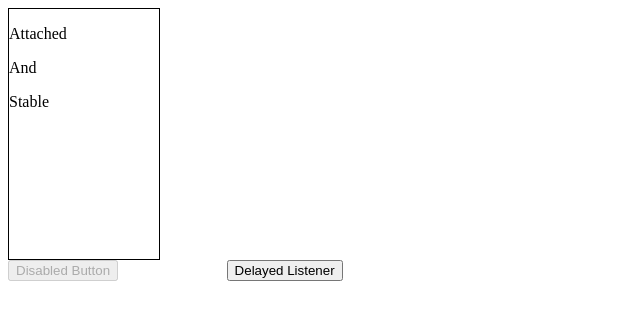
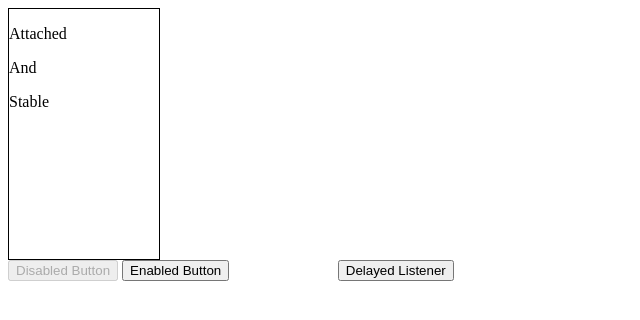
Before and after one commit to pwilliamsmatterway/actionability-helper-test-html, a plain HTML site: page index.html in a window 1280 px wide. Shown: the whole page, without its empty margins (0-640 px from the left). Drawn offline with Linux system fonts and the light colour scheme.

Commit message:
add enabled button

```diff
--- a/index.html
+++ b/index.html
@@ -14,6 +14,7 @@
         <p>Stable</p>
     </div>
     <button disabled="disabled">Disabled Button</button>
+    <button>Enabled Button</button>
     <button class="hidden">Hidden Button</button>
     <button id="delayedListener">Delayed Listener</button>
     <div id="elementSpawnContainer"></div>
```
